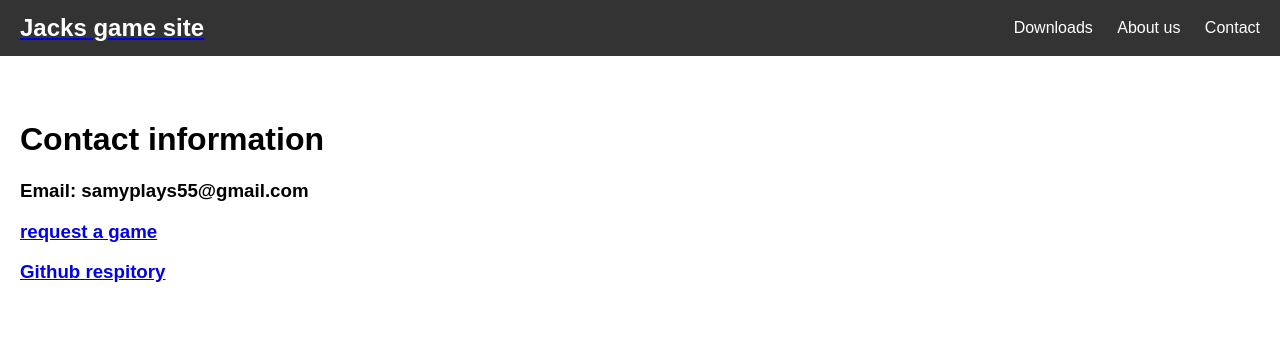
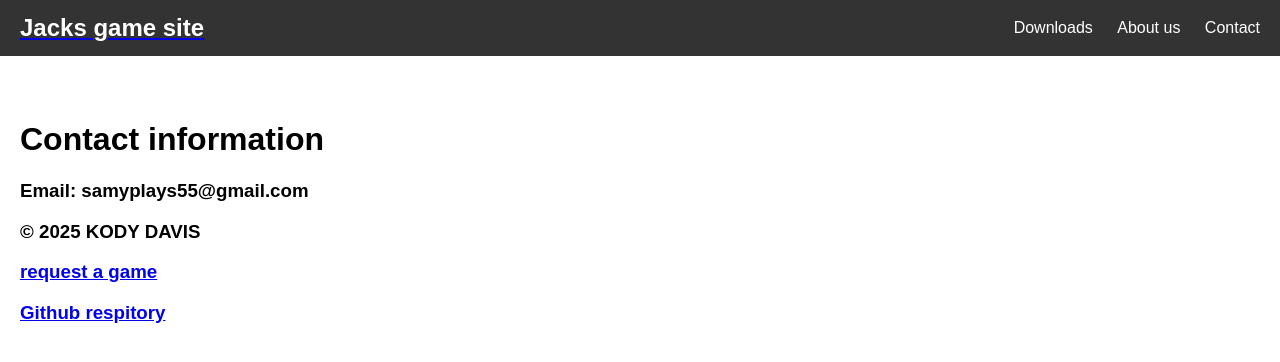
Before and after one commit to itsboijack11/JacksGam3Site.github.io, a plain HTML site: page contact.html in a window 1280 px wide. Drawn offline with Linux system fonts and the light colour scheme.

Commit message:
Update contact.html

```diff
--- a/contact.html
+++ b/contact.html
@@ -67,6 +67,7 @@
   <div class="content">
     <h1>Contact information</h1>
     <h3>Email: samyplays55@gmail.com</h3>
+    <h3>© 2025 KODY DAVIS</h3>
     <a href="https://docs.google.com/forms/d/e/1FAIpQLSd_1w0KAcy8ElgZ_4BTxjUyR6Cnm2VT5cuZ0QJKOPROJCYmbg/viewform?usp=sharing">
     <h3>request a game</h3>
     </a>
```
